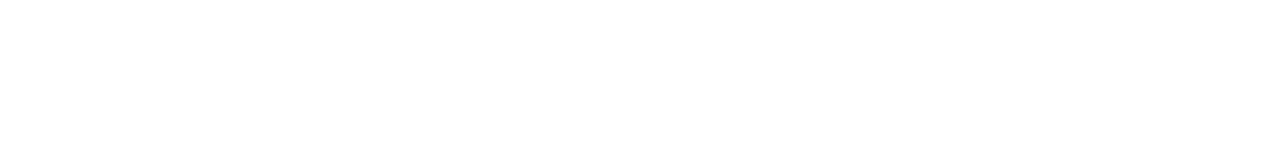
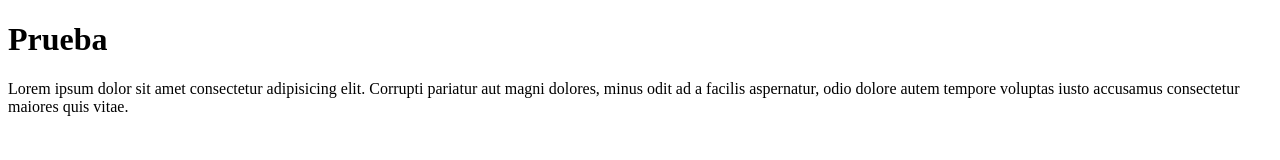
Before and after one commit to BrendaHartvig/Coder_clase15, a plain HTML site: page prueba-clase14.html in a window 1280 px wide. Drawn offline with Linux system fonts and the light colour scheme.

Commit message:
Commit 1 de rama nueva

```diff
--- a/prueba-clase14.html
+++ b/prueba-clase14.html
@@ -3,7 +3,8 @@
 <head>
 	<title>Prueba</title>
 </head>
+<h1>Prueba</h1>
 <body>
-
+<p>Lorem ipsum dolor sit amet consectetur adipisicing elit. Corrupti pariatur aut magni dolores, minus odit ad a facilis aspernatur, odio dolore autem tempore voluptas iusto accusamus consectetur maiores quis vitae.</p>
 </body>
 </html>
```
